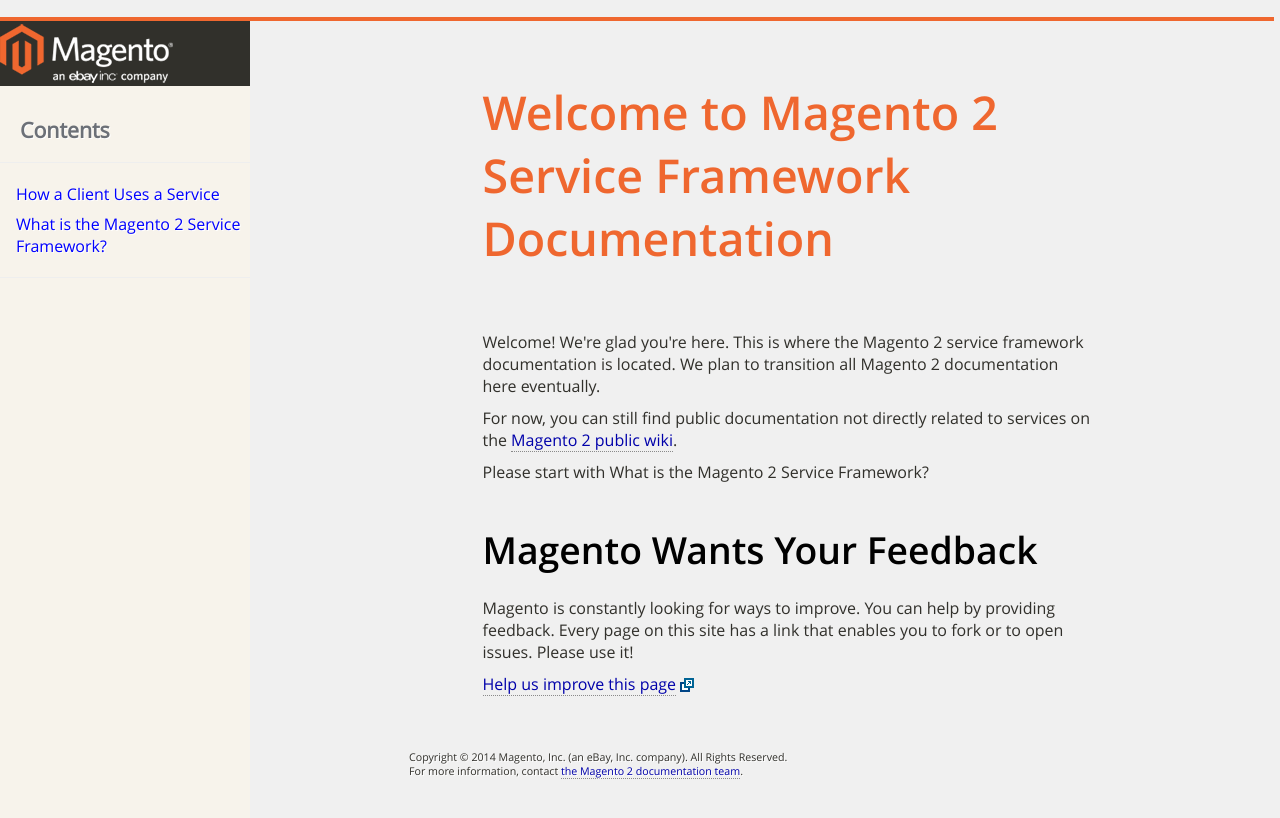
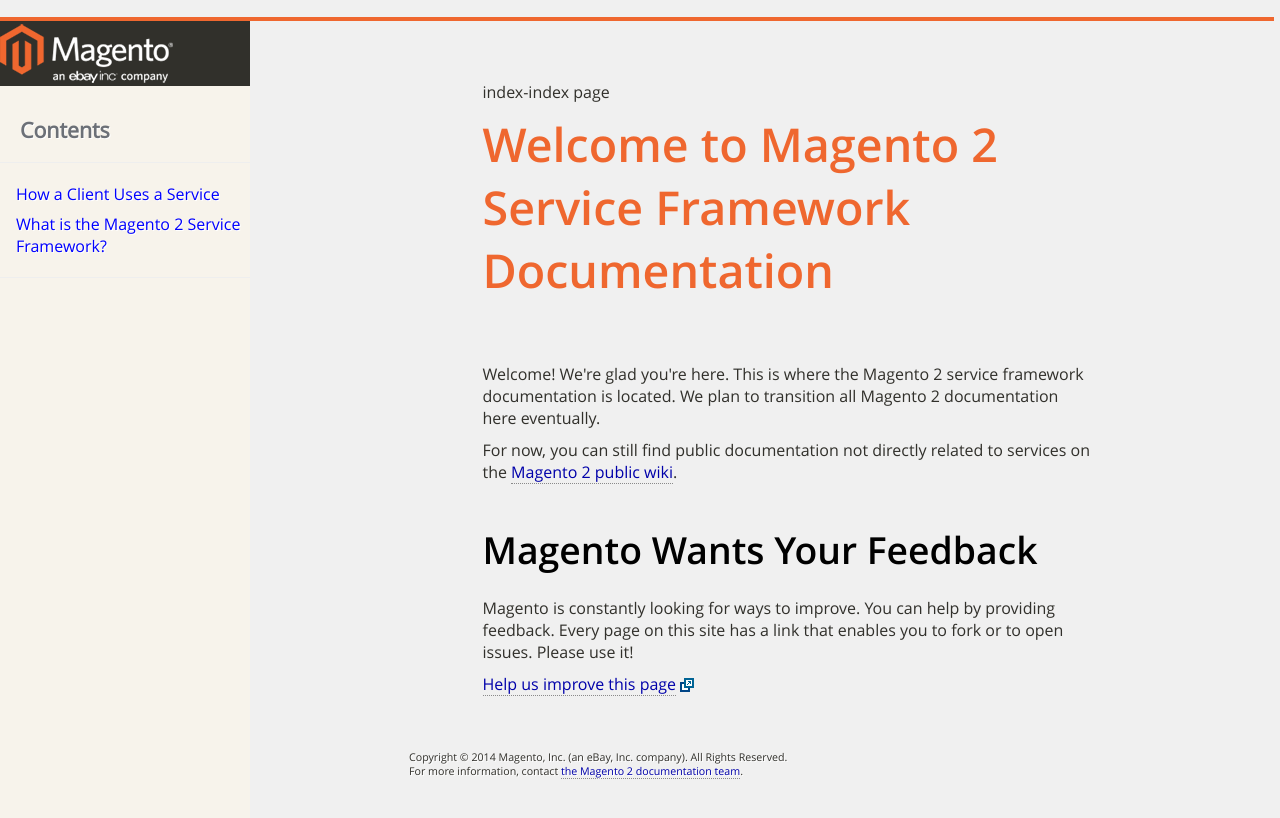
Before and after one commit to williangringo/devdocs-code-samples, a Jekyll site: the page built from index.html, in a window 1280 px wide. Shown: the top 818 px of the page. Built offline with Jekyll 4.4.1, drawn with Linux system fonts in a browser that asks for light colours.

Commit message:
POC: Push change to index page

```diff
--- a/index.html
+++ b/index.html
@@ -4,10 +4,10 @@
 ---
 
   <div class ="container">
+  <p>index-index page</p>
 <h1>Welcome to Magento 2 Service Framework Documentation</h1>
 <p>Welcome! We're glad you're here. This is where the Magento 2 service framework documentation is located. We plan to transition all Magento 2 documentation here eventually.</p>
 <p>For now, you can still find public documentation not directly related to services on the <a href="http://wiki.magento.com" target="_blank">Magento 2 public wiki</a>.</p>
-<p>Please start with What is the Magento 2 Service Framework?</p>
 
 <h2>Magento Wants Your Feedback</h2>
 <p>Magento is constantly looking for ways to improve. You can help by providing feedback. Every page on this site has a link that enables you to fork or to open issues. Please use it!</p>
```
